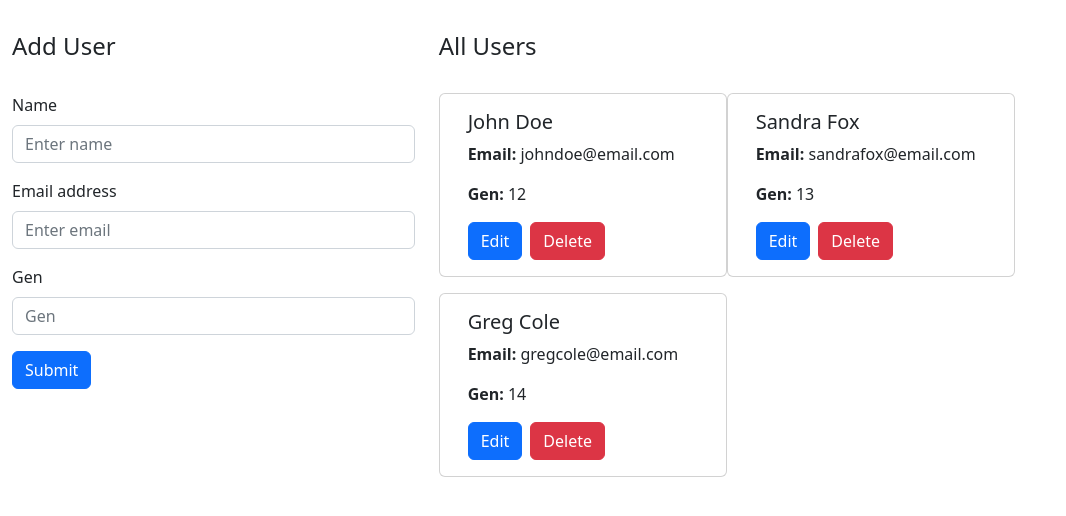
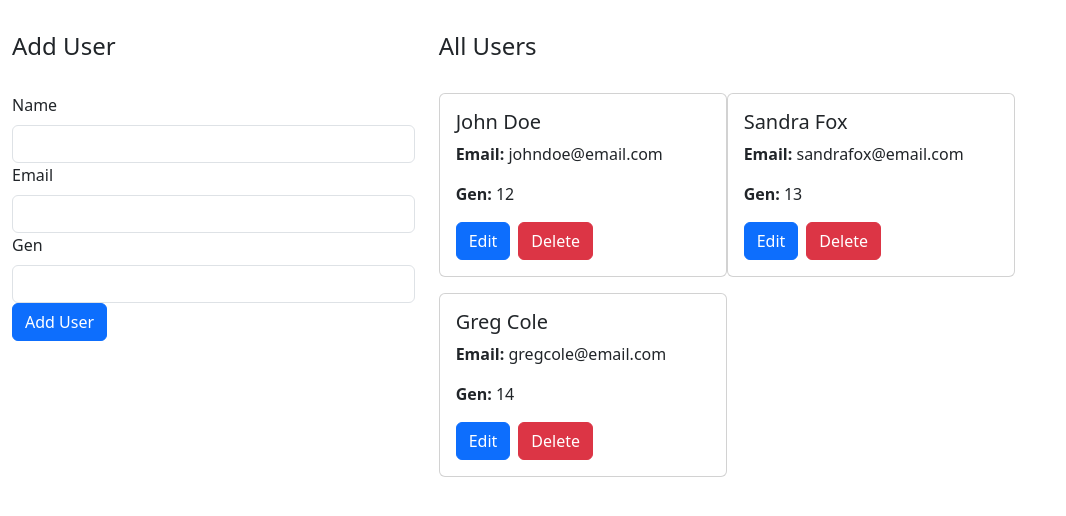
Before and after one commit to EmmanuelBD/React-users-2, a React (Create React App) app: page / in a window 1280 px wide. Shown: the top 516 px of the page, without its empty margins (0-1066 px from the left). Built offline with nearby package versions, Linux system fonts and the light colour scheme.

Commit message:
added react-redux delete and edit functionalities

```diff
--- a/package.json
+++ b/package.json
@@ -6,7 +6,7 @@
     "@testing-library/jest-dom": "^5.16.5",
     "@testing-library/react": "^13.4.0",
     "@testing-library/user-event": "^13.5.0",
-    "bootstrap": "^5.2.3",
+    "bootstrap": "^5.3.0",
     "react": "^18.2.0",
     "react-bootstrap": "^2.7.4",
     "react-dom": "^18.2.0",
--- a/src/App.js
+++ b/src/App.js
@@ -1,75 +1,52 @@
+
 import React, { Component } from 'react';
+import { connect } from 'react-redux';
+import { addUser, deleteUser, editUser } from './store/usersActions';
 import 'bootstrap/dist/css/bootstrap.min.css';
 import './App.css';
-import { Container, Row , Col} from 'react-bootstrap';
+import { Container, Row, Col } from 'react-bootstrap';
 import Users from './components/Users';
 import AddUserForm from './components/AddUserForm';
 
 class App extends Component {
-  constructor(props){
-    super(props);
-    this.state = {
-      users: [
-        {
-          name: "John Doe",
-          email: "johndoe@email.com",
-          gen: 12,
-          id: "111"
-        },
-        {
-          name: "Sandra Fox",
-          email: "sandrafox@email.com",
-          gen: 13,
-          id: "222"
-        },
-        {
-          name: "Greg Cole",
-          email: "gregcole@email.com",
-          gen: 14,
-          id: "333"
-        },
-      ]
-    }
-  }
-
-  addNewUser = (user) => {
-    user.id = Math.random().toString()
-        this.setState({
-          users:  [...this.state.users, user]
-        })
-  }
-
   deleteUser = (id) => {
-    let undeletedUsers = this.state.users.filter(user => user.id !== id);
-    this.setState({
-      users: undeletedUsers
-    })
-  }
+    this.props.deleteUser(id);
+  };
 
   editUser = (id, updatedUser) => {
-    this.setState({
-      users: this.state.users.map(user => user.id === id ? updatedUser : user)
-    })
-  }
-  render(){
+    this.props.editUser(id, updatedUser);
+  };
+
+  render() {
     return (
       <>
-      <Container fluid style={{marginTop: "2rem"}}>
+        <Container fluid style={{ marginTop: '2rem' }}>
           <Row>
             <Col md="4">
               <h4>Add User</h4>
-            <br/>
-            <AddUserForm addUser = {this.addNewUser} />
+              <br />
+              <AddUserForm addUser={this.props.addUser} />
             </Col>
             <Col>
               <h4>All Users</h4>
-          <br/>
-            <Users usersData={this.state.users} deleteUser={this.deleteUser} editUser={this.editUser}/>
+              <br />
+              <Users usersData={this.props.users} deleteUser={this.deleteUser} editUser={this.editUser} />
             </Col>
           </Row>
         </Container>
       </>
-  );}
+    );
+  }
 }
 
-export default App;
+const mapStateToProps = (state) => ({
+  users: state.users
+});
+
+const mapDispatchToProps = {
+  addUser,
+  deleteUser,
+  editUser
+};
+
+export default connect(mapStateToProps, mapDispatchToProps)(App);
--- a/src/components/AddUserForm.jsx
+++ b/src/components/AddUserForm.jsx
@@ -1,63 +1,44 @@
-import React, { Component } from "react";
-import Button from "react-bootstrap/Button";
-import Form from "react-bootstrap/Form";
 
-class AddUserForm extends Component {
-    constructor(props) {
-        super(props);
-        this.state={
-            name: "",
-            email: "",
-            gen: "",
+import React, { useState } from 'react';
+import { Form, Button } from 'react-bootstrap';
+
+const AddUserForm = (props) => {
+  const [name, setName] = useState('');
+  const [email, setEmail] = useState('');
+  const [gen, setGen] = useState('');
+
+  const handleSubmit = (e) => {
+    e.preventDefault();
+    const newUser = {
+      name,
+      email,
+      gen
     };
-    }
-
-    handleChange = (e) => {
-        e.preventDefault();
-        this.setState({
-            [e.target.name] : e.target.value
-        });
-
-
-
+    props.addUser(newUser);
+    setName('');
+    setEmail('');
+    setGen('');
   };
 
-    handleSubmit = (e) => {
-        e.preventDefault();
-        this.props.addUser(this.state);
-        this.setState({
-            name: "",
-            email: "",
-            gen: "",
-        });
-
-    };
-
-  render() {
   return (
-      <Form onSubmit={this.handleSubmit}>
-        <Form.Group className="mb-3" controlId="formBasicEmail">
+    <Form onSubmit={handleSubmit}>
+      <Form.Group controlId="name">
         <Form.Label>Name</Form.Label>
-          <Form.Control type="text" placeholder="Enter name" name="name" value={this.state.name} onChange={this.handleChange} />
-
+        <Form.Control type="text" value={name} onChange={(e) => setName(e.target.value)} />
       </Form.Group>
-        <Form.Group className="mb-3" controlId="formBasicEmail">
-          <Form.Label>Email address</Form.Label>
-          <Form.Control type="email" placeholder="Enter email" name="email" value={this.state.email} onChange={this.handleChange}/>
-
+      <Form.Group controlId="email">
+        <Form.Label>Email</Form.Label>
+        <Form.Control type="email" value={email} onChange={(e) => setEmail(e.target.value)} />
       </Form.Group>
-
-        <Form.Group className="mb-3" controlId="formBasicPassword">
+      <Form.Group controlId="gen">
         <Form.Label>Gen</Form.Label>
-          <Form.Control type="number" placeholder="Gen" name="gen" value={this.state.gen} onChange={this.handleChange}/>
+        <Form.Control type="number" value={gen} onChange={(e) => setGen(e.target.value)} />
       </Form.Group>
-
       <Button variant="primary" type="submit">
-          Submit
+        Add User
       </Button>
     </Form>
   );
-  }
-}
+};
 
 export default AddUserForm;
--- a/src/components/Users.jsx
+++ b/src/components/Users.jsx
@@ -1,20 +1,15 @@
+
 import React from 'react';
-import { Container, Row } from 'react-bootstrap';
 import User from './User';
 
 const Users = (props) => {
-    return (
-        <Container>
-            <Row>
-                {
-                    props.usersData.map((user) => {
-                        return <User userInfo = {user} key={user.id} deleteUser={props.deleteUser} editUser={props.editUser}/>
-                    })
-                }
-            </Row>
-
-        </Container>
-    );
-}
+  return (
+    <div style={{ display: 'flex', flexWrap: 'wrap' }}>
+      {props.usersData.map((user) => (
+        <User key={user.id} userInfo={user} deleteUser={props.deleteUser} editUser={props.editUser} />
+      ))}
+    </div>
+  );
+};
 
 export default Users;
--- a/src/store/usersActions.js
+++ b/src/store/usersActions.js
@@ -1,6 +1,24 @@
+
 export const addUser = (user) => {
-   return {
-        type: 'ADD_USER',
-        payload: user
+  return {
+    type: 'ADD_USER',
+    payload: user
+  };
+};
+
+export const deleteUser = (userId) => {
+  return {
+    type: 'DELETE_USER',
+    payload: userId
+  };
+};
+
+export const editUser = (id, updatedUser) => {
+  return {
+    type: 'EDIT_USER',
+    payload: {
+      id,
+      updatedUser
     }
-}
+  };
+};
--- a/src/store/usersReducer.js
+++ b/src/store/usersReducer.js
@@ -1,29 +1,30 @@
+
 const initialState = {
   users: [
     {
-        name: "John Doe",
-        email: "johndoe@email.com",
+      name: 'John Doe',
+      email: 'johndoe@email.com',
       gen: 12,
-        id: "111"
+      id: '111'
     },
     {
-        name: "Sandra Fox",
-        email: "sandrafox@email.com",
+      name: 'Sandra Fox',
+      email: 'sandrafox@email.com',
       gen: 13,
-        id: "222"
+      id: '222'
     },
     {
-        name: "Greg Cole",
-        email: "gregcole@email.com",
+      name: 'Greg Cole',
+      email: 'gregcole@email.com',
       gen: 14,
-        id: "333"
+      id: '333'
     }
   ]
 };
 
 const usersReducer = (state = initialState, action) => {
   switch (action.type) {
-      case "ADD_USER":
+    case 'ADD_USER':
       const newUser = {
         name: action.payload.name,
         email: action.payload.email,
@@ -36,6 +37,24 @@ const initialState = {
         users: [...state.users, newUser]
       };
 
+    case 'DELETE_USER':
+      const filteredUsers = state.users.filter((user) => user.id !== action.payload);
+      return { ...state, users: filteredUsers };
+
+    case 'EDIT_USER':
+      const updatedUsers = state.users.map((user) => {
+        if (user.id === action.payload.id) {
+          return {
+            ...user,
+            name: action.payload.updatedUser.name,
+            email: action.payload.updatedUser.email,
+            gen: action.payload.updatedUser.gen
+          };
+        }
+        return user;
+      });
+      return { ...state, users: updatedUsers };
+
     default:
       return state;
   }
```
Also changed, not shown: src/components/User.jsx (+0 -52 lines), src/index.js (line endings or trailing spaces), 1 other file (tests, documents, lock files or other folders). Lines whose indentation alone changed are shown as unchanged.
